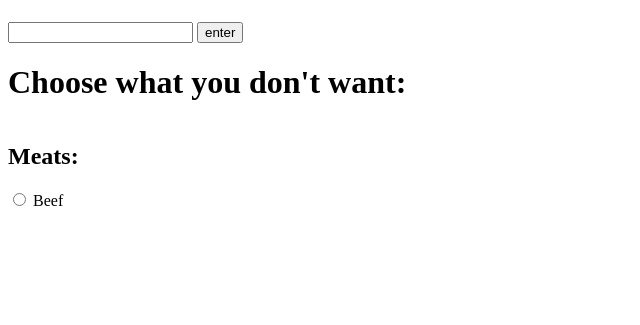
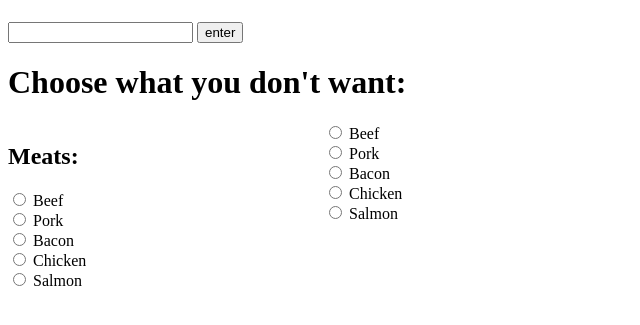
Before and after one commit to qarnac/Jinjaz-Krew, a Python web app: template templates/homepage.html in a window 1280 px wide. Shown: the part 58-383 px from the top of the page, without its empty margins (0-640 px from the left). Run offline with Jinja, Linux system fonts and the light colour scheme; the template is opened without the code that fills it, so the values that code supplies are empty.

Commit message:
Meat list

```diff
--- a/templates/homepage.html
+++ b/templates/homepage.html
@@ -21,12 +21,28 @@
     <div class="container">
       <div id="meat">
         <h2>Meats:</h2>
-        <input type="radio" id="beef" name="meats"/>
-        <label for="beef">Beef</label>
+          <input type="radio" id="beef" name="meats"/>
+          <label for="beef">Beef</label> <br>
+          <input type="radio" id="pork" name="meats"/>
+          <label for="beef">Pork</label> <br>
+          <input type="radio" id="bacon" name="meats"/>
+          <label for="beef">Bacon</label> <br>
+          <input type="radio" id="chicken" name="meats"/>
+          <label for="beef">Chicken</label> <br>
+          <input type="radio" id="salmon" name="meats"/>
+          <label for="beef">Salmon</label> <br>
       </div>
       <div id="Veggies">
-
-
+        <input type="radio" id="beef" name="meats"/>
+        <label for="beef">Beef</label> <br>
+        <input type="radio" id="pork" name="meats"/>
+        <label for="beef">Pork</label> <br>
+        <input type="radio" id="bacon" name="meats"/>
+        <label for="beef">Bacon</label> <br>
+        <input type="radio" id="chicken" name="meats"/>
+        <label for="beef">Chicken</label> <br>
+        <input type="radio" id="salmon" name="meats"/>
+        <label for="beef">Salmon</label> <br>
       </div>
 
     </div>
```
